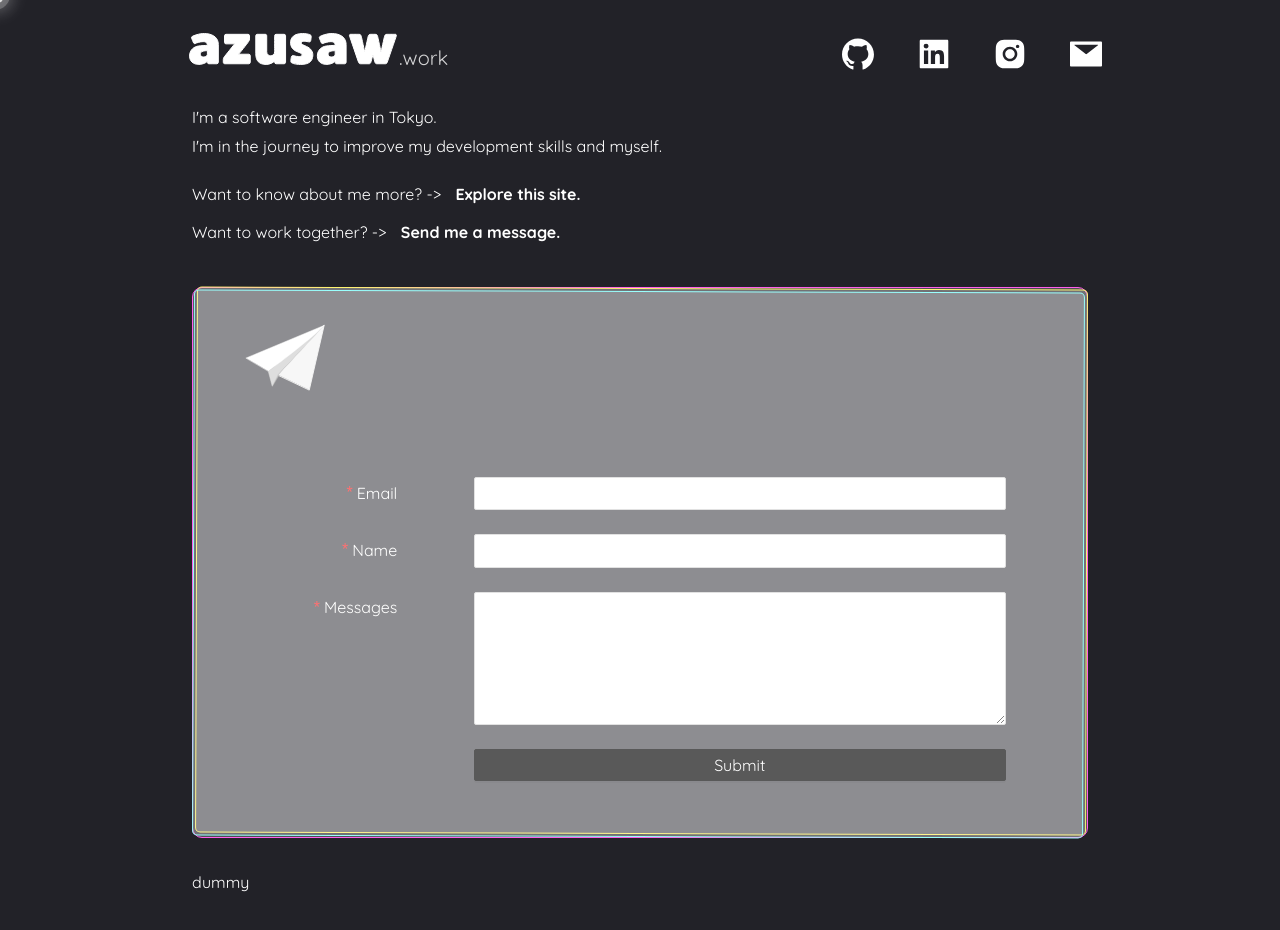
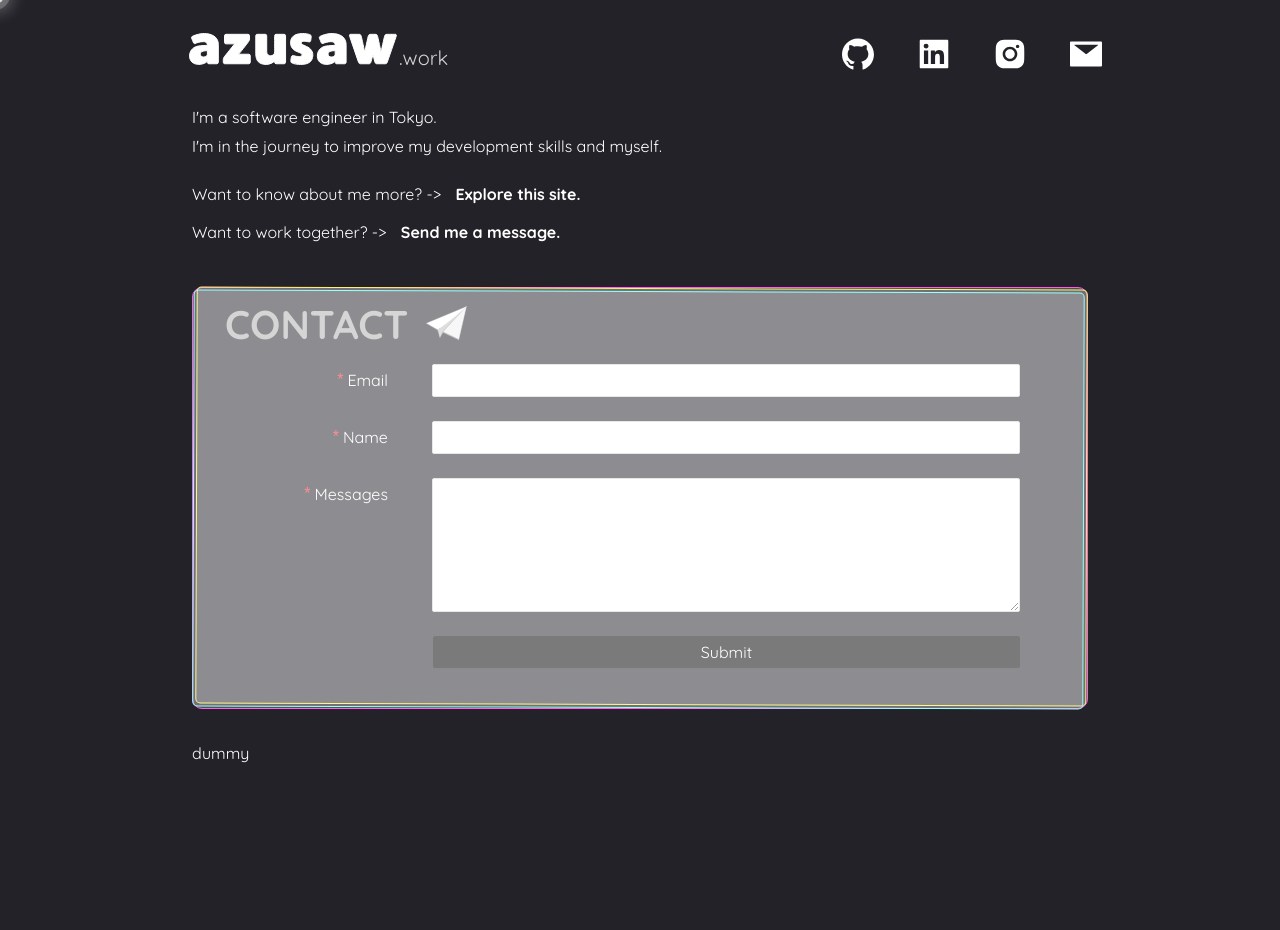
Before and after one commit to azusaw/azusaw_com, a Next.js app: page / in a window 1280 px wide. Shown: the top 930 px of the page. Built offline with nearby package versions, Linux system fonts and the light colour scheme.

Commit message:
create new animation

```diff
--- a/components/logo/PaperPlane.tsx
+++ /dev/null
@@ -1,72 +0,0 @@
-import React from "react"
-
-const PaperPlane: React.FC = () => {
-  return (
-    <svg>
-      <defs id="defs2" />
-      <g id="layer1" transform="translate(30.485397,-190.81421)">
-        <path
-          id="rect847-6"
-          style={{
-            fill: "#f2f2f2",
-            fillOpacity: 1,
-            stroke: "#f2f2f2",
-            strokeWidth: "0.9",
-            strokeLinecap: "round",
-            strokeLinejoin: "round",
-            strokeMiterlimit: 4,
-            strokeDasharray: "none",
-            strokeOpacity: 1,
-          }}
-          d="M 7.0225455,245.89878 52.627664,196.2641 37.839345,260.52006 Z"
-        />
-        <path
-          id="rect847-4-3"
-          style={{
-            fill: "#999999",
-            fillOpacity: 1,
-            stroke: "#999999",
-            strokeWidth: "0.4",
-            strokeLinecap: "round",
-            strokeLinejoin: "round",
-            strokeMiterlimit: 4,
-            strokeDasharray: "none",
-            strokeOpacity: 1,
-          }}
-          d="M 1.0590966,256.90395 7.4630539,246.39504 -3.265684,240.86598 c 0.8964585,-0.54988 4.3247806,16.03797 4.3247806,16.03797 z"
-        />
-        <path
-          id="rect871-4"
-          style={{
-            fill: "#cccccc",
-            fillOpacity: 1,
-            stroke: "#cccccc",
-            strokeWidth: "0.5",
-            strokeLinecap: "round",
-            strokeLinejoin: "round",
-            strokeMiterlimit: 4,
-            strokeDasharray: "none",
-            strokeOpacity: 1,
-          }}
-          d="M 52.627664,196.2641 6.124852,245.87515 0.66965632,256.68729 -3.147447,242.25908 Z"
-        />
-        <path
-          id="rect847-7-5"
-          style={{
-            fill: "#ffffff",
-            fillOpacity: 1,
-            stroke: "#ffffff",
-            strokeWidth: "0.5",
-            strokeLinecap: "round",
-            strokeLinejoin: "round",
-            strokeMiterlimit: 4,
-            strokeDasharray: "none",
-            strokeOpacity: 1,
-          }}
-          d="M -25.235428,228.77005 52.627664,196.2641 c -17.386905,17.32391 -55.8265306,45.47051 -55.8265306,45.47051 z"
-        />
-      </g>
-    </svg>
-  )
-}
-export default PaperPlane
--- a/pages/index.tsx
+++ b/pages/index.tsx
@@ -1,25 +1,41 @@
 import React from "react"
-import { motion } from "framer-motion"
+import { motion, useAnimation } from "framer-motion"
 import PageLayout from "../layouts/PageLayout"
 import colorStyle from "../styles/color.module.css"
 import commonStyle from "../styles/common.module.css"
 import sizeStyle from "../styles/size.module.css"
 import spaceStyle from "../styles/space.module.css"
-import { Button, Form, Input } from "antd"
-import PaperPlane from "../components/logo/PaperPlane"
+import { Button, Form, Input, Image } from "antd"
 import { LikeFilled, MailFilled } from "@ant-design/icons"
 
 const layout = {
   labelCol: { span: 5 },
-  wrapperCol: { offset: 2, span: 16 },
+  wrapperCol: { sm: { span: 24 }, md: { offset: 1, span: 17 } },
 }
 const tailLayout = {
-  wrapperCol: { offset: 7, span: 16 },
+  wrapperCol: { sm: { span: 24 }, md: { offset: 6, span: 17 } },
 }
 
-export default function Home() {
+const IndexPage: React.FC = () => {
+  const controls = useAnimation()
+  const mailSendAnimationStart = () => {
+    controls.start({
+      x: 250,
+      y: -200,
+      transformOrigin: "center bottom",
+      rotate: 180,
+      opacity: [1, 1, 0],
+      transition: {
+        ease: "linear",
+        duration: 1.8,
+        repeat: 1,
+        repeatType: "reverse",
+        repeatDelay: 5,
+      },
+    })
+  }
   return (
-    <PageLayout title={"azusaw.com"}>
+    <PageLayout title={"azusaw.work"}>
       <div className={`${colorStyle.white} ${sizeStyle.lineLarge} `}>
         {"I'm a software engineer in Tokyo."}
         <br />
@@ -47,7 +63,21 @@ export default function Home() {
         </div>
       </div>
       <div className={commonStyle.box}>
-        <PaperPlane />
+        <h2
+          className={commonStyle.head}
+          style={{ display: "inline-block", position: "relative", top: 0 }}
+        >
+          {"CONTACT"}
+        </h2>
+        <motion.span animate={controls} style={{ position: "absolute" }}>
+          <Image
+            preview={false}
+            width={45}
+            src="/images/paper-plane1.svg"
+            className={spaceStyle.ml10}
+            onClick={mailSendAnimationStart}
+          />
+        </motion.span>
         <Form {...layout} colon={false}>
           <Form.Item
             name="email"
@@ -88,3 +118,4 @@ export default function Home() {
     </PageLayout>
   )
 }
+export default IndexPage
--- a/styles/common.module.css
+++ b/styles/common.module.css
@@ -1,3 +1,9 @@
+.head {
+  color: #bcbcbc;
+  font-size: 2.5rem;
+  font-weight: bolder;
+  line-height: 100%;
+}
 .bold {
   font-weight: bold;
 }
@@ -52,7 +58,7 @@ elevation:hover {
 }
 .underLineToRight:hover > .mailIcon, .backGroundFade:hover > .goodIcon {
   opacity: 1;
-  fontSize: 20px;
+  font-size: 20px;
   transition: 0.5s;
 }
 .iconButton {
@@ -66,7 +72,7 @@ elevation:hover {
 }
 .iconButton:hover {
   cursor: pointer;
-  color: #666666;
+  color: #666;
   background-color: #fff;
   box-shadow: 0 0 20px 0 #fff;
   transition: .5s ;
@@ -74,19 +80,21 @@ elevation:hover {
 .box{
   position: relative;
   margin: 2rem 0;
-  padding: 2rem 3rem;
+  padding: 1rem 2rem;
   color: #fff;
   border: solid 1px #ff5eeb;
   border-radius: 10px;
   background-color: rgba(255,255,255, 0.2);
 }
 .box:before, .box:after{
+  content:'';
   position: absolute;
-  content:'';
+  pointer-events: none;
   width: calc(100% - 3px);
   height: calc(100% - 3px);
   border-radius: 5px;
   background-color: rgba(255, 255, 255, 0.2);
+  z-index: 1;
 }
 .box:before{
   top: 0;
```
Also changed, not shown: public/images/paper-plane1.svg (renamed from assets/paper-plane1.svg), public/images/paper-plane2.svg (renamed from assets/paper-plane2.svg).
